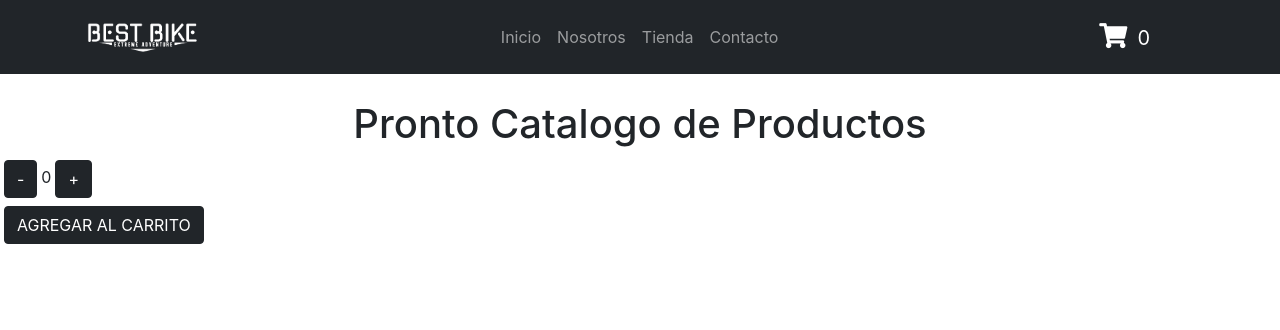
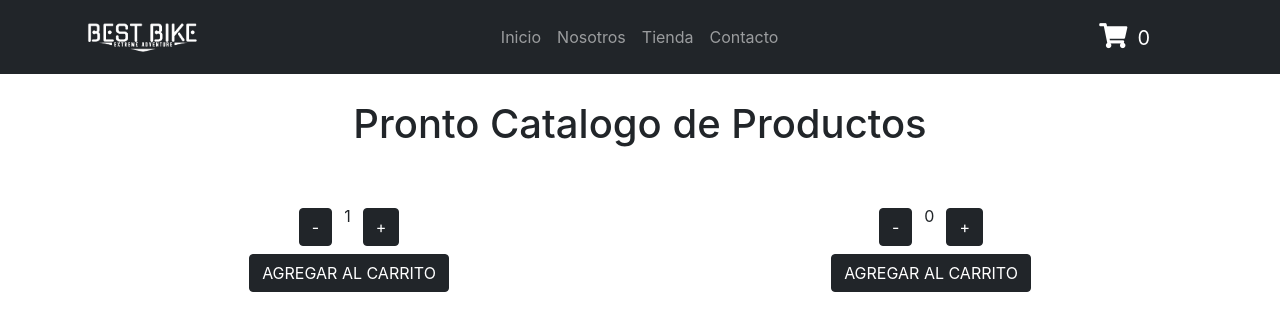
Before and after one commit to armandorivasv-dev/app-bestbike, a React (Create React App) app: page / in a window 1280 px wide. Shown: the top 330 px of the page. Built offline with nearby package versions, Linux system fonts and the light colour scheme.

Commit message:
agregada la logica en los botones

```diff
--- a/src/components/cartwidget/CartWidget.js
+++ b/src/components/cartwidget/CartWidget.js
@@ -4,6 +4,6 @@ const CartWidget = () => {
       <button id='carrito-boton'><i className='fas fa-shopping-cart'></i><span id='carrito-contador'>0</span></button>
     </div>
   )
-}
+};
 
 export default CartWidget;
--- a/src/components/itemcount/ItemCount.js
+++ b/src/components/itemcount/ItemCount.js
@@ -1,29 +1,44 @@
 import { useState, useEffect } from 'react';
 
-const ItemCount = ( {stockInitial, stockCurrent, onAdd} ) => {
-  const [count, setCount] = useState(0);
+const ItemCount = ( {stockInitial, stockAvailable, onAdd} ) => {
 
-  const increment = () => {
-    setCount(count + 1);
+  console.log("INICIAL:" + stockInitial)
+  console.log("CURRENT:" + stockAvailable)
+
+
+  const [count, setCount] = useState(stockInitial);
+
+  console.log("CONTADOR:" + count)
+
+  const incrementItem = () => {
+    stockAvailable > count ? setCount(count + 1) : alert('NO HAY STOCK DISPONIBLE');
   }
 
-  const decrement = () => {
-    setCount(count - 1);
+  const decrementItem = () => {
+    count > 0 ? setCount(count - 1) : alert('SELECCIONAR CANTIDADES POSITIVAS');
+
+  }
+
+  const addItem = () => {
+    count <= 0 ? alert('SELECCIONE UNA CANTIDAD VALIDA') : onAdd(count);
   }
 
   return(
     <div>
-      <div>
-        <button onClick={decrement} className='btn btn-dark m-1'>-</button>
-        <span>{ count }</span>
-        <button onClick={increment} className='btn btn-dark m-1'>+</button>
-      </div>
-      <button onClick={() => onAdd(count)} className='btn btn-dark m-1'>AGREGAR AL CARRITO</button>
+        <div className="d-grid gap-2 d-md-flex justify-content-center">
+          <button onClick={decrementItem} className='btn btn-dark m-1'>-</button>
+          <span>{ count }</span>
+          <button onClick={incrementItem} className='btn btn-dark m-1'>+</button>
+        </div>
+        <div className='text-center'>
+          <button onClick={addItem} className='btn btn-dark m-1'>AGREGAR AL CARRITO</button>
+        </div>
+
+
 
     </div>
   );
 
-
-}
+};
 
 export default ItemCount;
--- a/src/components/itemlistcontainer/ItemListContainer.js
+++ b/src/components/itemlistcontainer/ItemListContainer.js
@@ -3,17 +3,21 @@ import ItemCount from '../itemcount/ItemCount.js'
 
 const ItemListContainer = (props) => {
 
-    const stockOnAdd = (quantity) => {
-
+    const stockOnAdd = (stockOnAdd) => {
+      console.log("PRODUCTO AGREGADO")
+      alert(`fueron agregados ${stockOnAdd} productos`)
     }
 
 
   return(
-    <>
+    <div className='container'>
         <h1 className='ItemListContainer text-center'>{props.message}</h1>
-        <ItemCount stockInitial={0} stockCurrent={10} onAdd={stockOnAdd}  />
-    </>
+        <div className='row row-cols-2 g-5 mt-2'>
+          <ItemCount stockInitial={1} stockAvailable={10} onAdd={stockOnAdd}  />
+          <ItemCount stockInitial={0} stockAvailable={0} onAdd={stockOnAdd}  />
+        </div>
 
+    </div>
 
   )
 };
```
